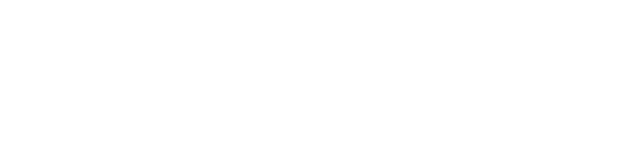
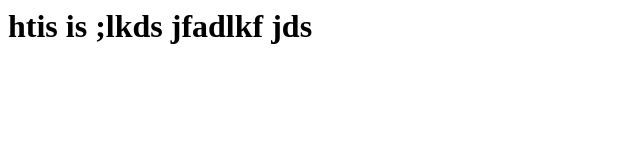
Before and after one commit to mohammdfiroz/Emu, a plain HTML site: page day17/17may18.html in a window 1280 px wide. Shown: the whole page, without its empty margins (0-640 px from the left). Drawn offline with Linux system fonts and the light colour scheme.

Commit message:
update file one

```diff
--- a/day17/17may18.html
+++ b/day17/17may18.html
@@ -4,8 +4,7 @@
 	<title></title>
 	</head>
 <body>
-
-
+<h1> htis is ;lkds jfadlkf jds</h1>
 
 </body>
 </html>
```
